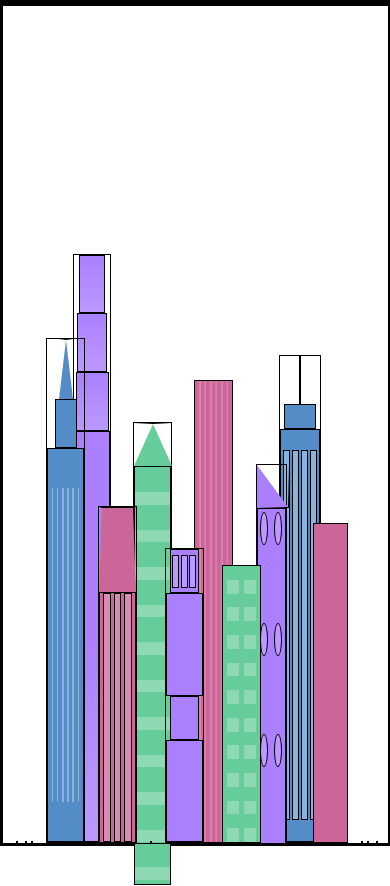
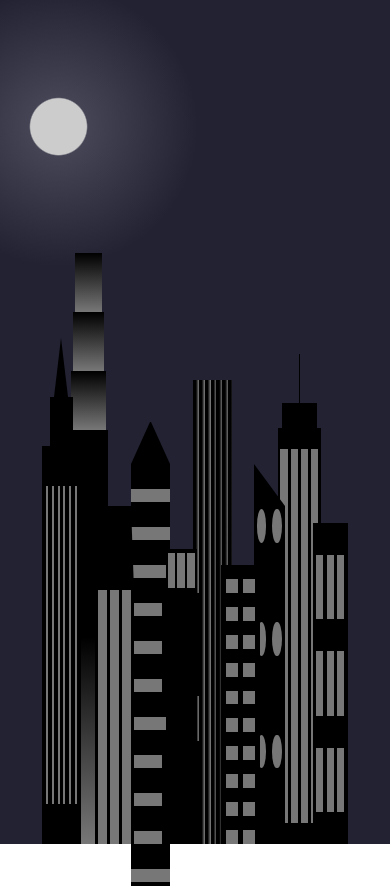
Before and after one commit to LittleLW8847/CITY-SKYLINE, a plain HTML site: page index.html in a window 390 px wide. Drawn offline with Linux system fonts and the light colour scheme.

Commit message:
i'm done with this

```diff
--- a/index.html
+++ b/index.html
@@ -8,7 +8,7 @@
     <body>
         <div></div>
         <div></div>
-        <div class="background-buildings">
+        <div class="background-buildings sky">
             <div></div>
             <div></div>
             <div class="bb1 building-wrap">
--- a/styles.css
+++ b/styles.css
@@ -10,7 +10,6 @@
 }
 
 *{
-    border: 1px solid black;
     box-sizing: border-box;
 }
 
@@ -41,6 +40,16 @@ body{
     display: flex;
     align-items: center;
     justify-content: space-evenly;
+}
+
+.sky{
+    background: radial-gradient(
+        circle closest-corner at 15% 15%,
+        #ffcf33 0%,
+        #ffcf33 20%,
+        #ffff66 21%,
+        #bbeeff 100%
+        );
 }
 
 /*BACKGROUND BUILDINGS - "bb" stands for "background building"*/
@@ -247,5 +256,39 @@ body{
 .fb6{
     width: 9%;
     height: 38%;
-    background-color: var(--building-color3);
+    background: repeating-linear-gradient(
+        90deg,
+        var(--building-color3),
+        var(--building-color3) 10%,
+        transparent 10%,
+        transparent 30%
+      ),
+      repeating-linear-gradient(
+        var(--building-color3),
+        var(--building-color3) 10%,
+        var(--window-color3) 10%,
+        var(--window-color3) 30%
+      );
 }
+
+@media(max-width: 1000px){
+    :root{
+        --building-color1:#000;
+        --building-color2:#000;
+        --building-color3:#000;
+        --building-color4:#000;
+        --window-color1:#777;
+        --window-color2:#777;
+        --window-color3:#777;
+        --window-color4:#777;
+    }
+    .sky{
+        background: radial-gradient(
+            circle closest-corner at 15% 15%,
+            #ccc 0%,
+            #ccc 20%,
+            #445 21%,
+            #223 100%
+            );
+    }
+}
```
